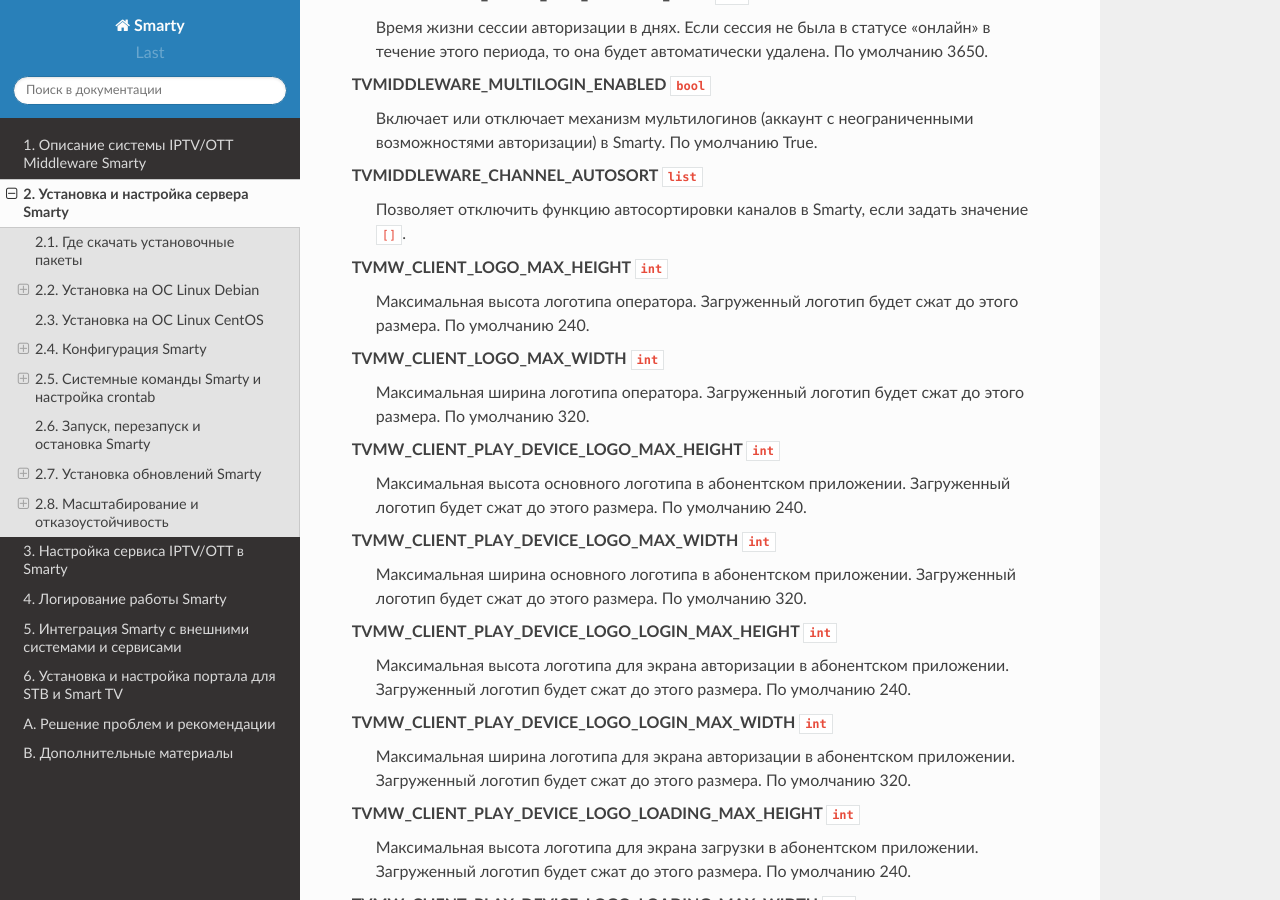
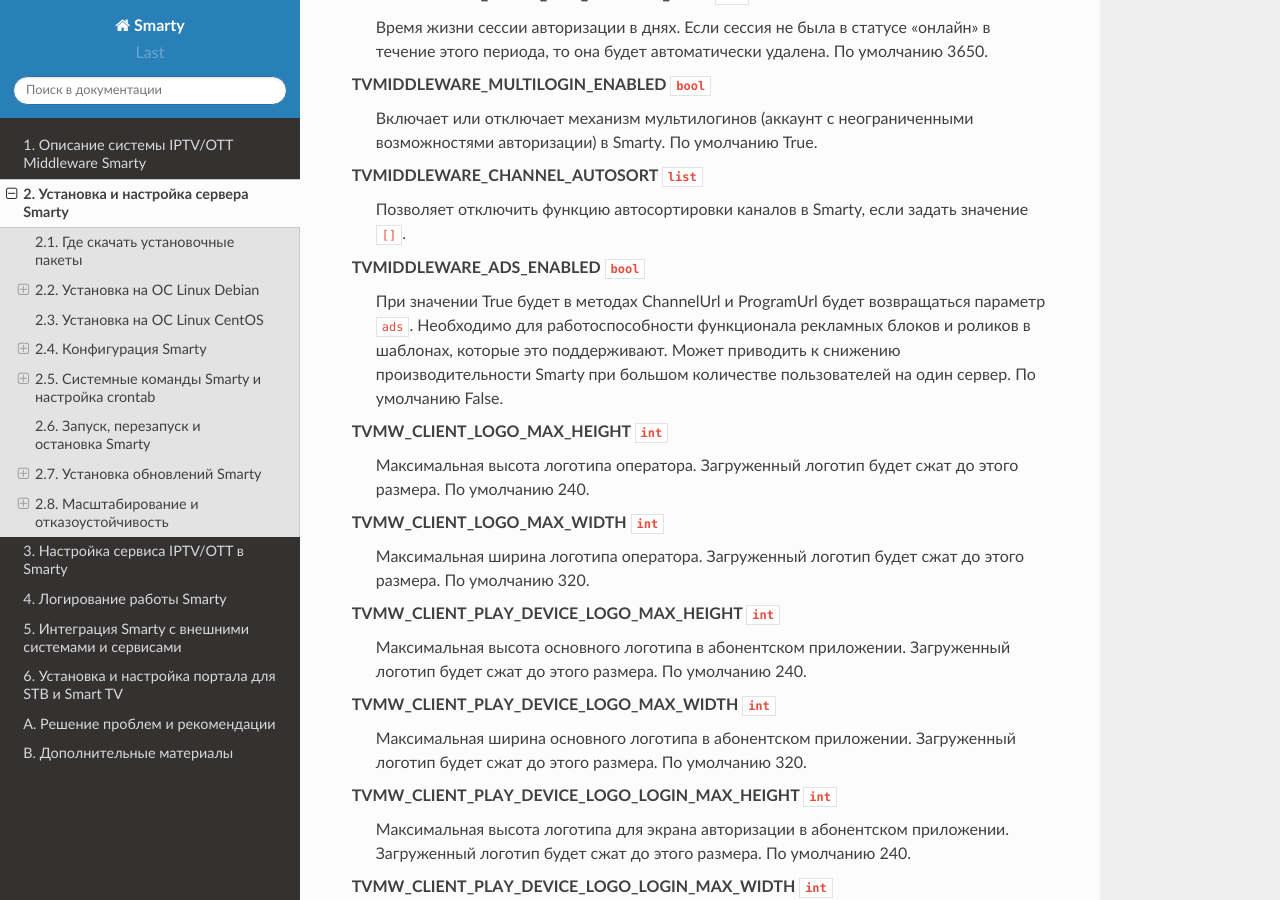
Before and after one commit to sergey-yakovlev/smarty-docs, a Sphinx documentation site: the page built from source/installation_and_configuration.rst, in a window 1280 px wide and 900 px high, scrolled down 5126 px. Built offline with Sphinx 7.4.7 and the Read the Docs theme 2.0.0, drawn with Linux system fonts in a browser that asks for light colours.

Commit message:
TVMIDDLEWARE_ADS_ENABLED

```diff
--- a/source/installation_and_configuration.rst
+++ b/source/installation_and_configuration.rst
@@ -239,6 +239,13 @@
 
 TVMIDDLEWARE_CHANNEL_AUTOSORT ``list``
   Позволяет отключить функцию автосортировки каналов в Smarty, если задать значение ``[]``.
+
+TVMIDDLEWARE_ADS_ENABLED ``bool``
+  При значении True будет в методах ChannelUrl и ProgramUrl будет возвращаться параметр ``ads``.
+  Необходимо для работоспособности функционала рекламных блоков и роликов в шаблонах, которые это
+  поддерживают. Может приводить к снижению производительности Smarty при большом количестве пользователей
+  на один сервер.
+  По умолчанию False.
 
 TVMW_CLIENT_LOGO_MAX_HEIGHT ``int``
   Максимальная высота логотипа оператора. Загруженный логотип будет сжат до этого размера.
```
